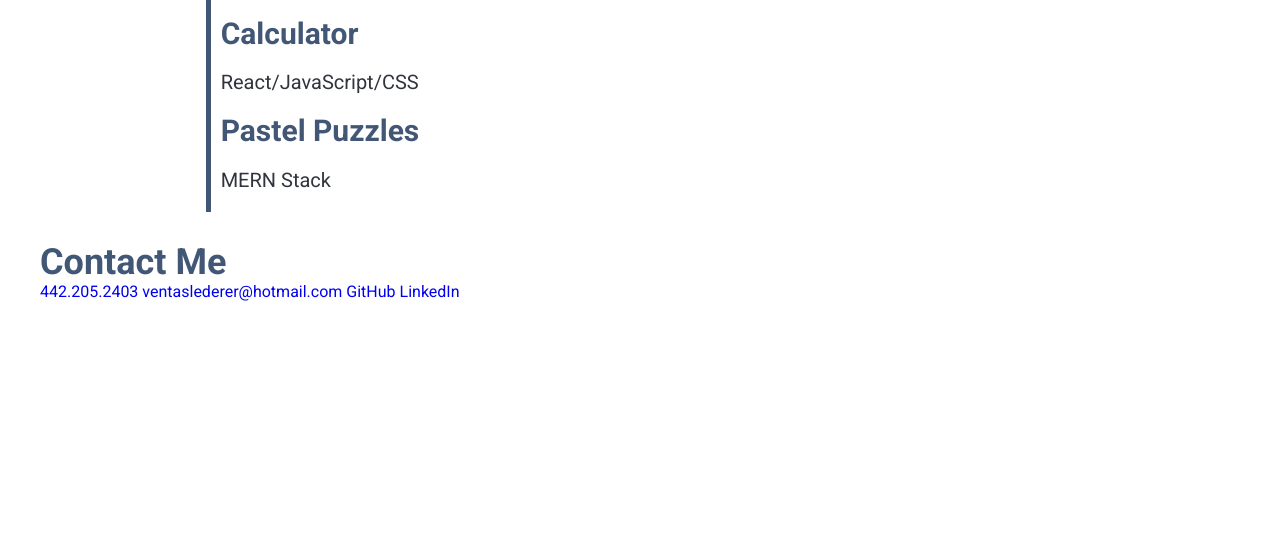
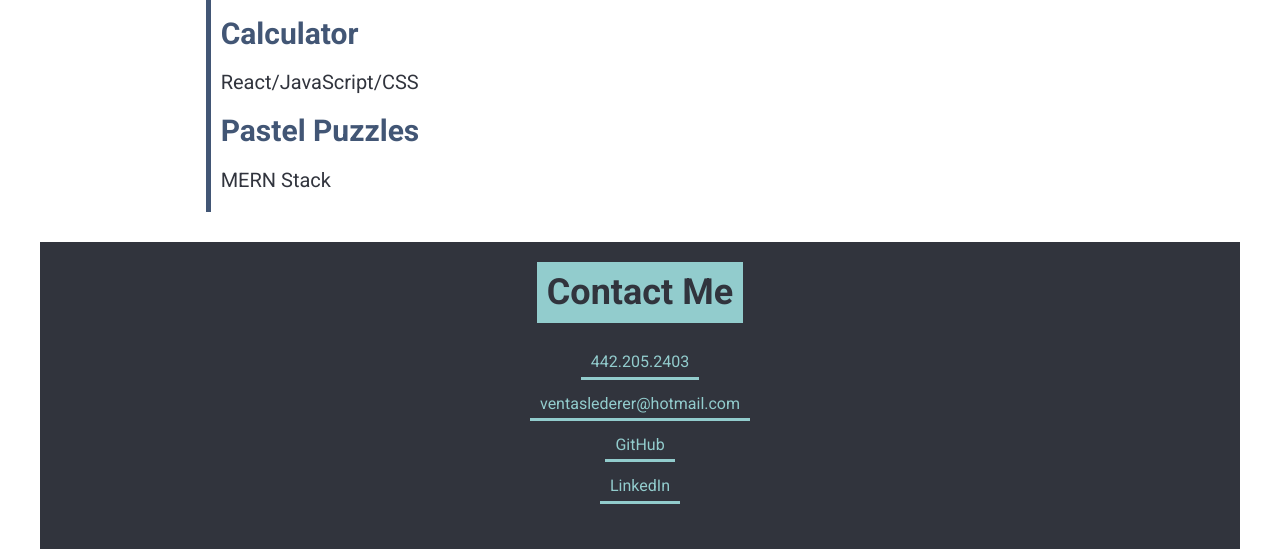
Before and after one commit to AndreV96/Professional_Portfolio, a website: page index.html in a window 1280 px wide. Shown: the part 719-1268 px from the top of the page. Before the commit the page ends 1021 px from the top, so only its background shows below. Drawn offline with Linux system fonts and the light colour scheme.

Commit message:
Right now working on the footer styles, continue on comment left in footer page.

```diff
--- a/src/scss/app.scss
+++ b/src/scss/app.scss
@@ -6,3 +6,4 @@
 
 @import 'layout/header';
 @import 'layout/library';
+@import 'layout/footer';
--- /dev/null
+++ b/src/scss/layout/_footer.scss
@@ -0,0 +1,34 @@
+.contact-me-footer {
+    background-color: $fourthColor;
+    display: flex;
+    flex-direction: column;
+    align-items: center;
+    padding: 2rem 0 ;
+    nav {
+        display: flex;
+        flex-direction: column;
+        align-items: center;
+        padding: 2rem 0 ;
+    }
+    a {
+        color: $secondColor;
+        padding: 5px 1rem;
+        margin: 5px 0;
+        border-bottom: 3px solid $secondColor;
+    }
+    h2 {
+        display: block;
+        padding: 1rem;
+        width: 100%; //Why is not taking all the width space?
+        color: $fourthColor;
+        background-color: $secondColor;
+    }
+    a:hover {
+        color: $fourthColor;
+        background-color: $secondColor;
+        border-bottom: 3px solid $fourthColor;
+        font-size: 150%;
+        transition: all 0.5s ease-in-out;
+        box-shadow: inset 0px 0px 8px rgba(146,204,205,255), 0 0 15px rgba(146,204,205,255);
+    }
+}
```
Also changed, not shown: build/css/app.css.
